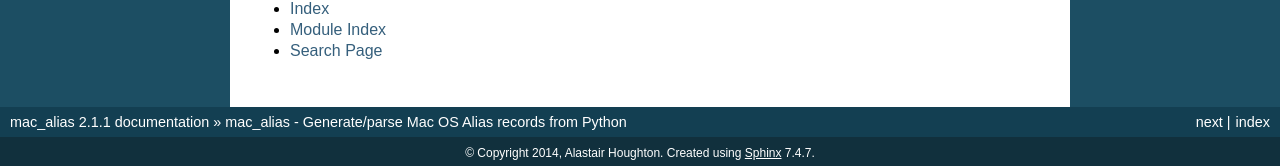
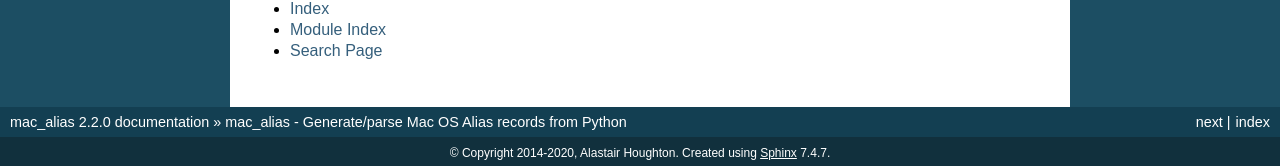
Before and after one commit to dmgbuild/mac_alias, a Sphinx documentation site: the page built from doc/index.rst, in a window 1280 px wide and 900 px high, scrolled down 778 px. Shown: the part 731-897 px from the top of the window. Built offline with Sphinx 7.4.7, drawn with Linux system fonts in a browser that asks for light colours; some of the changed text lies outside the part shown.

Commit message:
Updated version numbers.

```diff
--- a/doc/conf.py
+++ b/doc/conf.py
@@ -52,16 +52,16 @@ master_doc = 'index'
 
 # General information about the project.
 project = u'mac_alias'
-copyright = u'2014, Alastair Houghton'
+copyright = u'2014-2020, Alastair Houghton'
 
 # The version info for the project you're documenting, acts as replacement for
 # |version| and |release|, also used in various other places throughout the
 # built documents.
 #
 # The short X.Y version.
-version = '2.1'
+version = '2.2'
 # The full version, including alpha/beta/rc tags.
-release = '2.1.1'
+release = '2.2.0'
 
 # The language for content autogenerated by Sphinx. Refer to documentation
 # for a list of supported languages.
--- a/setup.py
+++ b/setup.py
@@ -19,7 +19,7 @@ with open('README.rst', 'rb') as f:
     longdesc = f.read().decode('utf-8')
 
 setup(name='mac_alias',
-      version='2.1.1',
+      version='2.2.0',
       description='Generate/parse Mac OS Alias records from Python',
       long_description=longdesc,
       author='Alastair Houghton',
```
